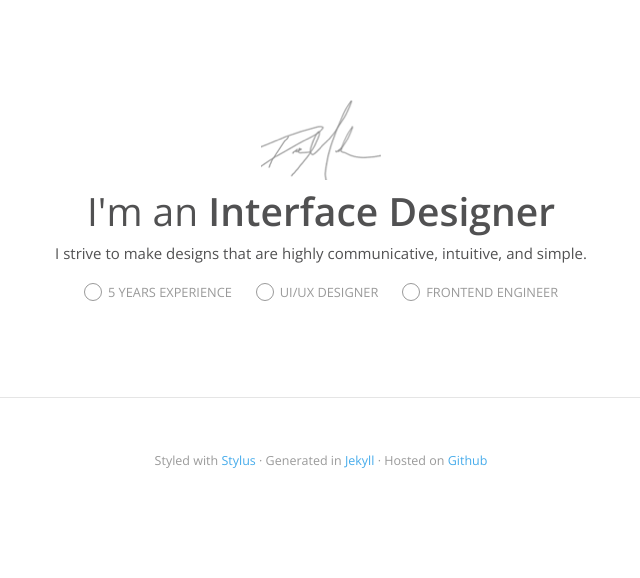
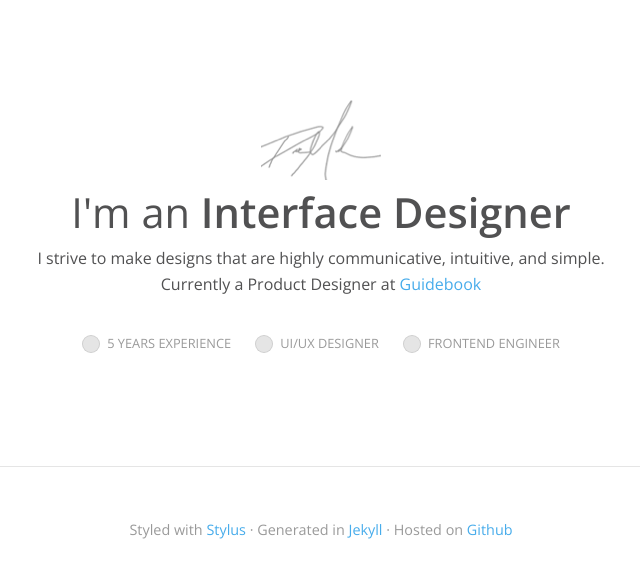
Before and after one commit to derekmlr/derekmlr-2016, a Jekyll site: the page built from index.html, in a window 1280 px wide. Shown: the top 578 px of the page, without its empty margins (319-959 px from the left). Built offline with Jekyll 4.4.1, drawn with Linux system fonts in a browser that asks for light colours.

Commit message:
Additional style tweaks to grid, typography, and structure. JS tweaked for preview style adjustments.

```diff
--- a/_layouts/default.html
+++ b/_layouts/default.html
@@ -26,7 +26,10 @@
 <header id="header">
 	<a href="/" id="logo">Derek Marler</a>
 	<h1>I'm an <strong>Interface Designer</strong></h1>
-	<p>I strive to make designs that are highly communicative, intuitive, and simple.</p>
+	<p>
+		I strive to make designs that are highly communicative, intuitive, and simple.<br>
+		Currently a Product Designer at <a href="https://www.guidebook.com">Guidebook</a>
+	</p>
 	<ul class="skills-list">
 		<li class="skill skill-years">5 years experience</li>
 		<li class="skill skill-designer">UI/UX Designer</li>
@@ -41,7 +44,7 @@
 <hr>
 
 <footer id="footer">
-	<small>Styled with <a href="https://github.com/LearnBoost/stylus">Stylus</a> &middot; Generated in <a href="https://github.com/jekyll/jekyll">Jekyll</a> &middot; Hosted on <a href="https://github.com/derekmlr/derekmlr.github.io">Github</a></small>
+	<span class="credits">Styled with <a href="https://github.com/LearnBoost/stylus">Stylus</a> &middot; Generated in <a href="https://github.com/jekyll/jekyll">Jekyll</a> &middot; Hosted on <a href="https://github.com/derekmlr/derekmlr.github.io">Github</a></span>
 </footer>
 
 <script src="/js/jquery.min.js" type="text/javascript" charset="utf-8"></script>
--- a/css/style.css
+++ b/css/style.css
@@ -30,14 +30,15 @@
 body {
   background: #fff;
   color: #515152;
-  font: 15px/1.5em "Open Sans", helvetica, arial;
+  font: 16px/1.6em "Open Sans", helvetica, arial;
   -webkit-font-smoothing: antialiased;
 }
 hr {
   border: none;
   border-top: 1px solid rgba(0,0,0,0.1);
   margin: 50px auto;
-  width: 920px;
+  max-width: 1100px;
+  width: 100%;
 }
 #header,
 #content,
@@ -47,11 +48,12 @@
   width: 100%;
 }
 #header {
-  padding: 100px 0 64px;
+  padding: 100px 0 80px;
   text-align: center;
 }
 #header .skills-list {
   list-style: none;
+  margin-top: 2em;
   text-align: center;
 }
 #header .skills-list .skill {
@@ -59,21 +61,22 @@
   display: inline-block;
   font-size: 0.8rem;
   margin: 0 10px;
-  padding-left: 24px;
+  padding-left: 25px;
   position: relative;
   text-transform: uppercase;
 }
 #header .skills-list .skill:before {
+  background: rgba(0,0,0,0.1);
+  border: 1px solid rgba(0,0,0,0.1);
+  -webkit-border-radius: 16px;
+  border-radius: 16px;
   content: '';
   display: block;
-  border: 1px solid rgba(0,0,0,0.4);
-  -webkit-border-radius: 16px;
-  border-radius: 16px;
   height: 16px;
   left: 0;
   position: absolute;
   width: 16px;
-  top: 2px;
+  top: 4px;
 }
 #logo {
   background-image: url("/img/logo.png");
@@ -96,26 +99,30 @@
 }
 #footer {
   color: rgba(0,0,0,0.4);
+  padding: 0 0 2em;
   text-align: center;
 }
+#footer .credits {
+  font-size: 0.9rem;
+}
 #work-list {
-  margin: 0 0 -20px -35px;
+  margin: 0 0 -20px -75px;
   position: relative;
-  width: 880px;
+  width: 960px;
 }
 #work-list .item {
   background: #eee;
   border: 1px solid rgba(0,0,0,0.1);
-  cursor: pointer;
+  cursor: zoom-in;
   display: inline-block;
-  height: 150px;
+  height: 225px;
   margin: 0 20px 20px 0;
   opacity: 0;
   -ms-filter: "progid:DXImageTransform.Microsoft.Alpha(Opacity=0)";
   filter: alpha(opacity=0);
   overflow: hidden;
   position: relative;
-  width: 200px;
+  width: 300px;
   -webkit-transform: scale(0.8);
   -moz-transform: scale(0.8);
   -o-transform: scale(0.8);
@@ -183,7 +190,7 @@
   background-size: 100% auto;
   -webkit-box-shadow: 0 3px 12px rgba(0,0,0,0.25);
   box-shadow: 0 3px 12px rgba(0,0,0,0.25);
-  height: 300px;
+  height: 450px;
   opacity: 0;
   -ms-filter: "progid:DXImageTransform.Microsoft.Alpha(Opacity=0)";
   filter: alpha(opacity=0);
@@ -198,7 +205,7 @@
   -o-transition: scale 0.1s ease-in-out, opacity 0.1s ease-in-out;
   -ms-transition: scale 0.1s ease-in-out, opacity 0.1s ease-in-out;
   transition: scale 0.1s ease-in-out, opacity 0.1s ease-in-out;
-  width: 400px;
+  width: 600px;
 }
 #work-preview.show {
   opacity: 1;
--- a/js/script.js
+++ b/js/script.js
@@ -37,7 +37,7 @@
 		limit = (limit > data.length) ? data.length : limit;
 		for(i=0;i < limit;i++) {
 			var html = '<li class="item">'+
-			           '<img src="'+data[i].image_teaser_url+'" class="thumb">'+
+			           '<img src="'+data[i].image_url+'" class="thumb">'+
 			           '<span class="meta" data-full="'+data[i].image_url+'">'+
 			           '<h2>'+data[i].title+'</h2>'+
 			           //jQuery(data[i].description).text()+
@@ -55,8 +55,8 @@
 			$(this).find('.meta')
 				.on('mousemove', function(e){
 					var that = this;
-					var xPos = ((e.pageX+420) > $(window).width()) ? (e.pageX-420) : e.pageX+20;
-					var yPos = ((e.pageY+300) > $(window).height()) ? (e.pageY-320) : e.pageY+20;
+					var xPos = ((e.pageX+620) > $(window).width()) ? (e.pageX-620) : e.pageX+20;
+					var yPos = ((e.pageY+450) > $(window).height()) ? (e.pageY-470) : e.pageY+20;
 					$('#work-preview').addClass('show').css({
 					   left:  xPos,
 					   top:   yPos,
```
Also changed, not shown: styl/layout.styl (+20 -14 lines), 4 other files.
